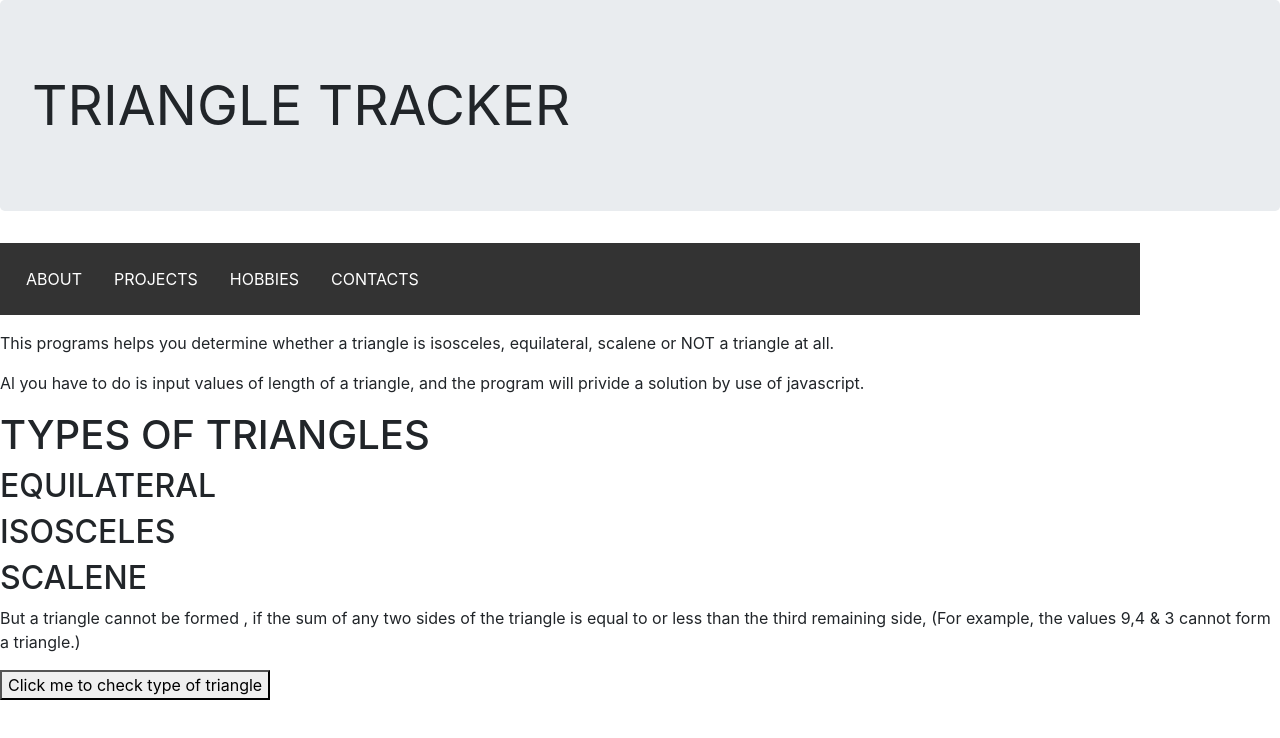
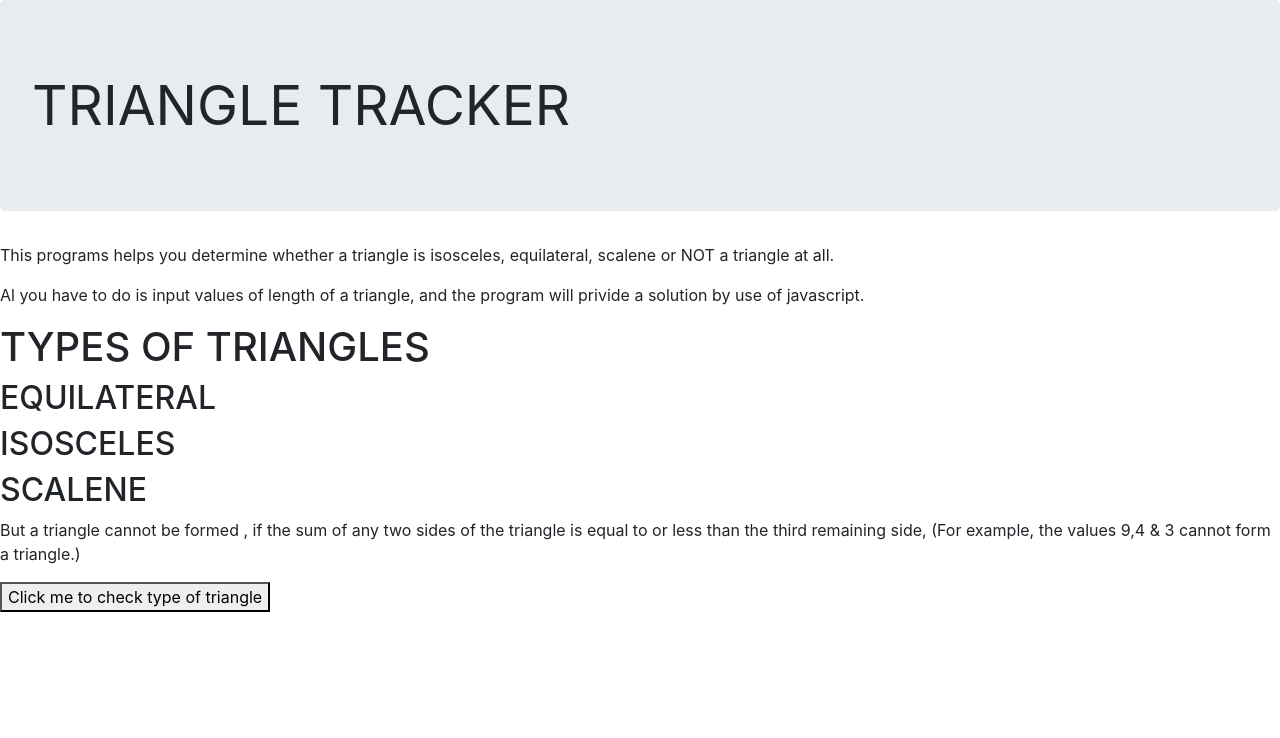
Before and after one commit to johnwanjema/Triangle-tracker, a plain HTML site: page index.html in a window 1280 px wide. Drawn offline with Linux system fonts and the light colour scheme.

Commit message:
removes nav bar

```diff
--- a/css/styles.css
+++ b/css/styles.css
@@ -1,20 +1,10 @@
-.nav{
-    text-align: center;
-
-    text-align: inherit;
-    padding-block-end: 100px;
-
-}
-ul {
-    list-style-type: none;
-    border: 1000px;
-    padding: 10px;
-    overflow: hidden;
-    background-color: #333;
-
-}
 
 
+.button{
+    font-size: 16px;
+    padding: 32px;
+    align-self:center;
+}
 
 li {
     float: left;
--- a/index.html
+++ b/index.html
@@ -13,21 +13,7 @@
 
 
 
-    <div class="container">
-    <div class="row">
-            <div class="col-md-12">
 
-            <ul>
-                    <li><a href="#home">ABOUT</a></li>
-                    <li><a href="#projects">PROJECTS</a></li>
-                    <li><a href="#hobbies">HOBBIES</a></li>
-                    <li><a href="#contacts">CONTACTS</a></li>
-                </ul>
-
-
-            </div>
-        </div>
-        </div>
         <body>
 
 
```
